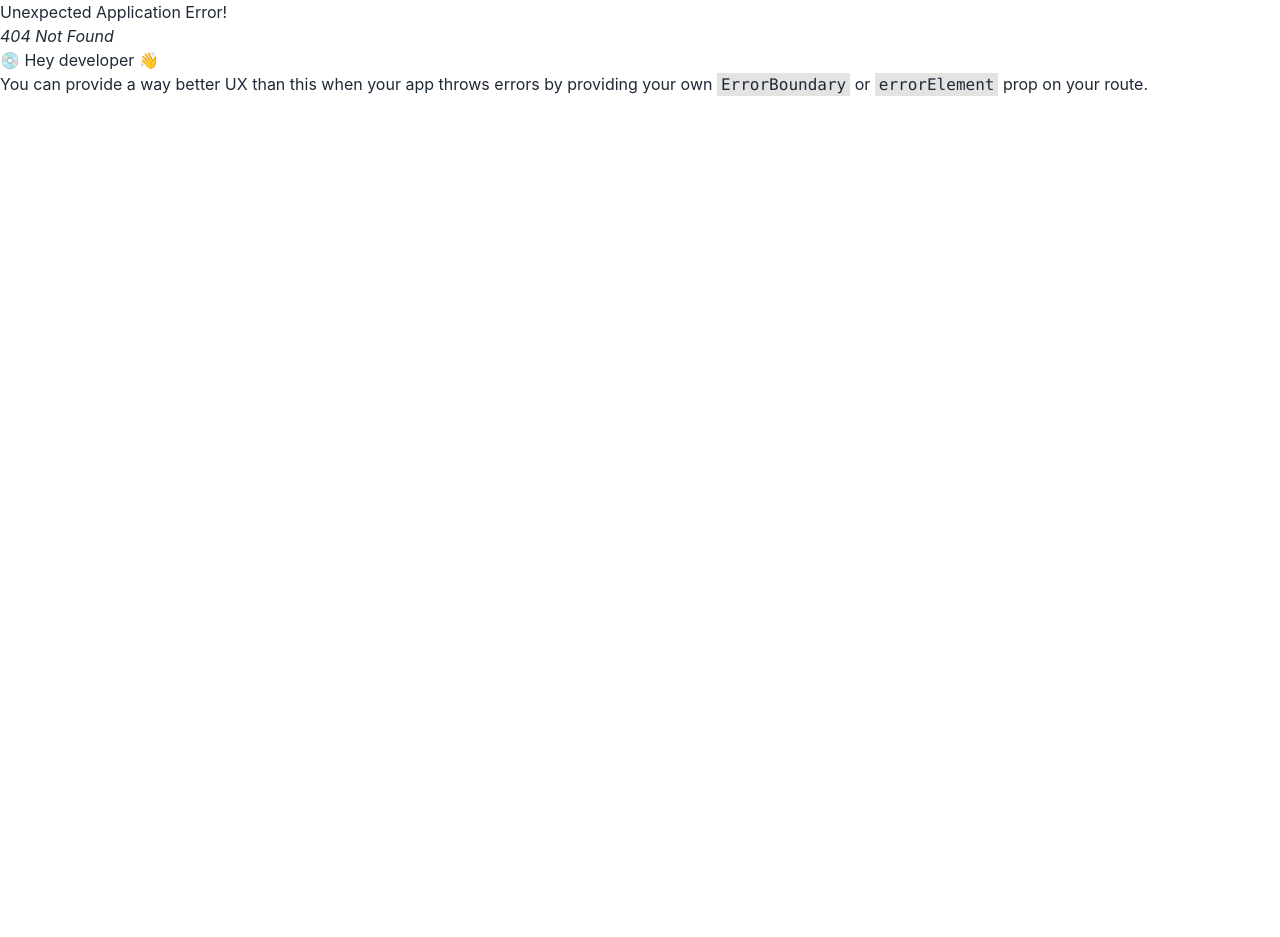
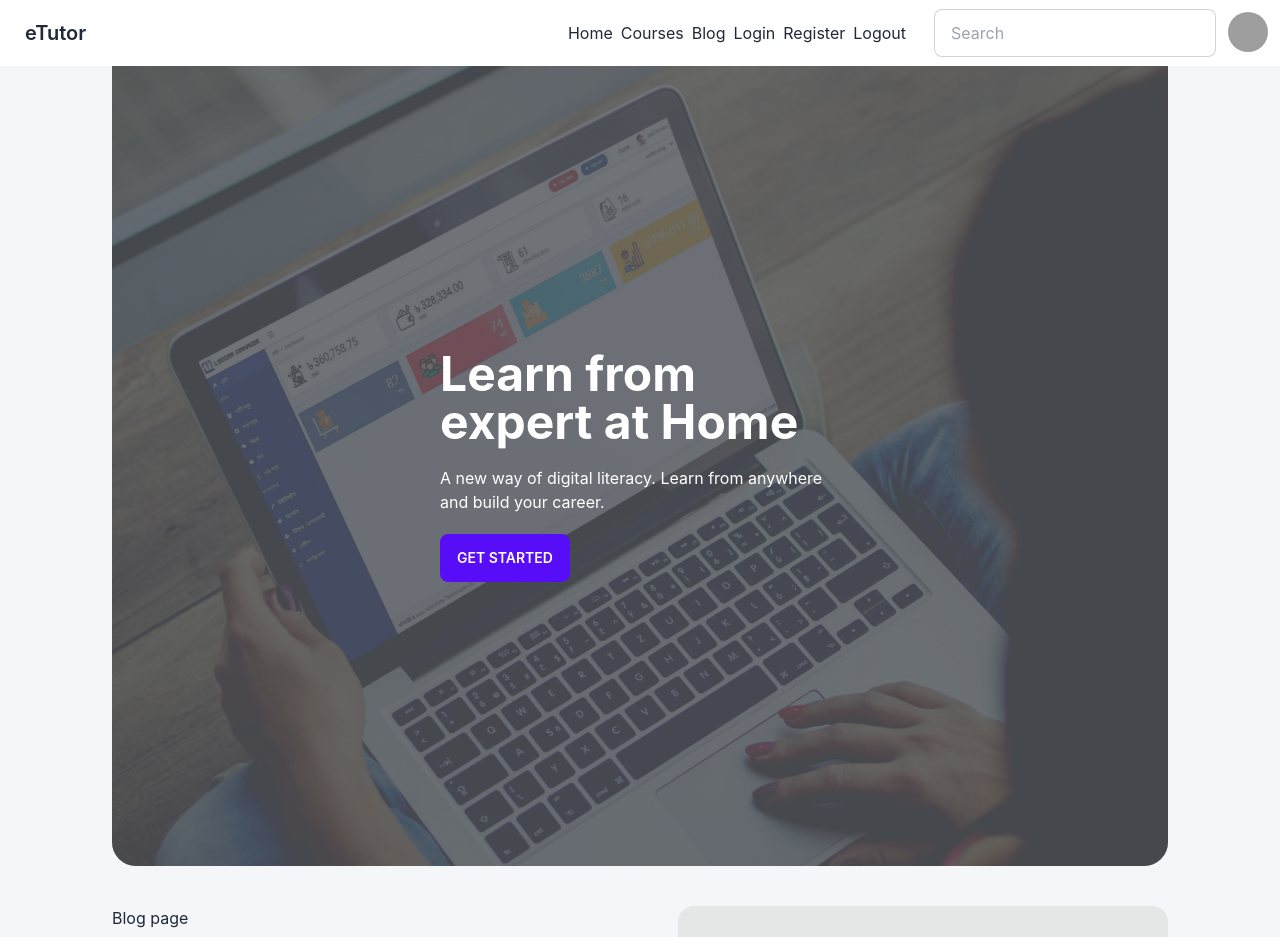
Before and after one commit to amJayem/online-courses-client, a React (Create React App) app: page /blog in a window 1280 px wide. Before the commit this address had no page. Shown: the top 937 px of the page. Before the commit the page ends 800 px from the top, so only its background shows below. Built offline with nearby package versions, Linux system fonts and the light colour scheme; grey boxes are pictures that could not be loaded.

Commit message:
relevent pages added and linked their routes

```diff
--- /dev/null
+++ b/src/Pages/Blog.js
@@ -0,0 +1,11 @@
+import React from 'react';
+
+const Blog = () => {
+    return (
+        <div>
+            Blog page
+        </div>
+    );
+};
+
+export default Blog;
--- /dev/null
+++ b/src/Pages/Cart.js
@@ -0,0 +1,11 @@
+import React from 'react';
+
+const Cart = () => {
+    return (
+        <div>
+            welcome Cart
+        </div>
+    );
+};
+
+export default Cart;
--- /dev/null
+++ b/src/Pages/Courses.js
@@ -0,0 +1,11 @@
+import React from 'react';
+
+const Courses = () => {
+    return (
+        <div>
+            All courses
+        </div>
+    );
+};
+
+export default Courses;
--- /dev/null
+++ b/src/Pages/LogOut.js
@@ -0,0 +1,11 @@
+import React from 'react';
+
+const LogOut = () => {
+    return (
+        <div>
+            you will be logged out
+        </div>
+    );
+};
+
+export default LogOut;
--- /dev/null
+++ b/src/Pages/Login.js
@@ -0,0 +1,11 @@
+import React from 'react';
+
+const Login = () => {
+    return (
+        <div>
+            Log in here!!
+        </div>
+    );
+};
+
+export default Login;
--- /dev/null
+++ b/src/Pages/Register.js
@@ -0,0 +1,11 @@
+import React from 'react';
+
+const Register = () => {
+    return (
+        <div>
+            Register here
+        </div>
+    );
+};
+
+export default Register;
--- a/src/components/Navbar.js
+++ b/src/components/Navbar.js
@@ -10,9 +10,12 @@ const Navbar = () => {
           <Link className="btn btn-ghost normal-case text-xl">eTutor</Link>
         </div>
         <div className="flex-none gap-2">
-            <Link />Home
-            <Link />Courses
-            <Link />Blog
+            <Link to='/'>Home</Link>
+            <Link to='/courses'>Courses</Link>
+            <Link to='/blog' >Blog</Link>
+            <Link to='/login'>Login</Link>
+            <Link to='/register'>Register</Link>
+            <Link to='/logout'>Logout</Link>
 
           <div className="ml-5 form-control">
             <input
--- a/src/layout/Main.js
+++ b/src/layout/Main.js
@@ -1,16 +1,16 @@
 import React from "react";
+import { Outlet } from "react-router-dom";
 import Footer from "../components/Footer";
 import Header from "../components/Header";
 import LeftNav from "../components/LeftNav";
 import Navbar from "../components/Navbar";
 import RightNav from "../components/RightNav";
-import Home from "../Pages/Home";
 import './Main.css';
 
 const Main = () => {
   return (
     <div className="main-container">
-      <div className="desktop:hidden sticky top-0">
+      <div className=" sticky top-0">
         <Navbar />
       </div>
       <div className="px-28">
@@ -21,7 +21,7 @@ const Main = () => {
           </div>
 
           <div className="flex-auto">
-            <Home />
+            <Outlet></Outlet>
           </div>
 
           <div className="flex-1">
```
Also changed, not shown: src/routes/Routes.js (+30 -0 lines).
